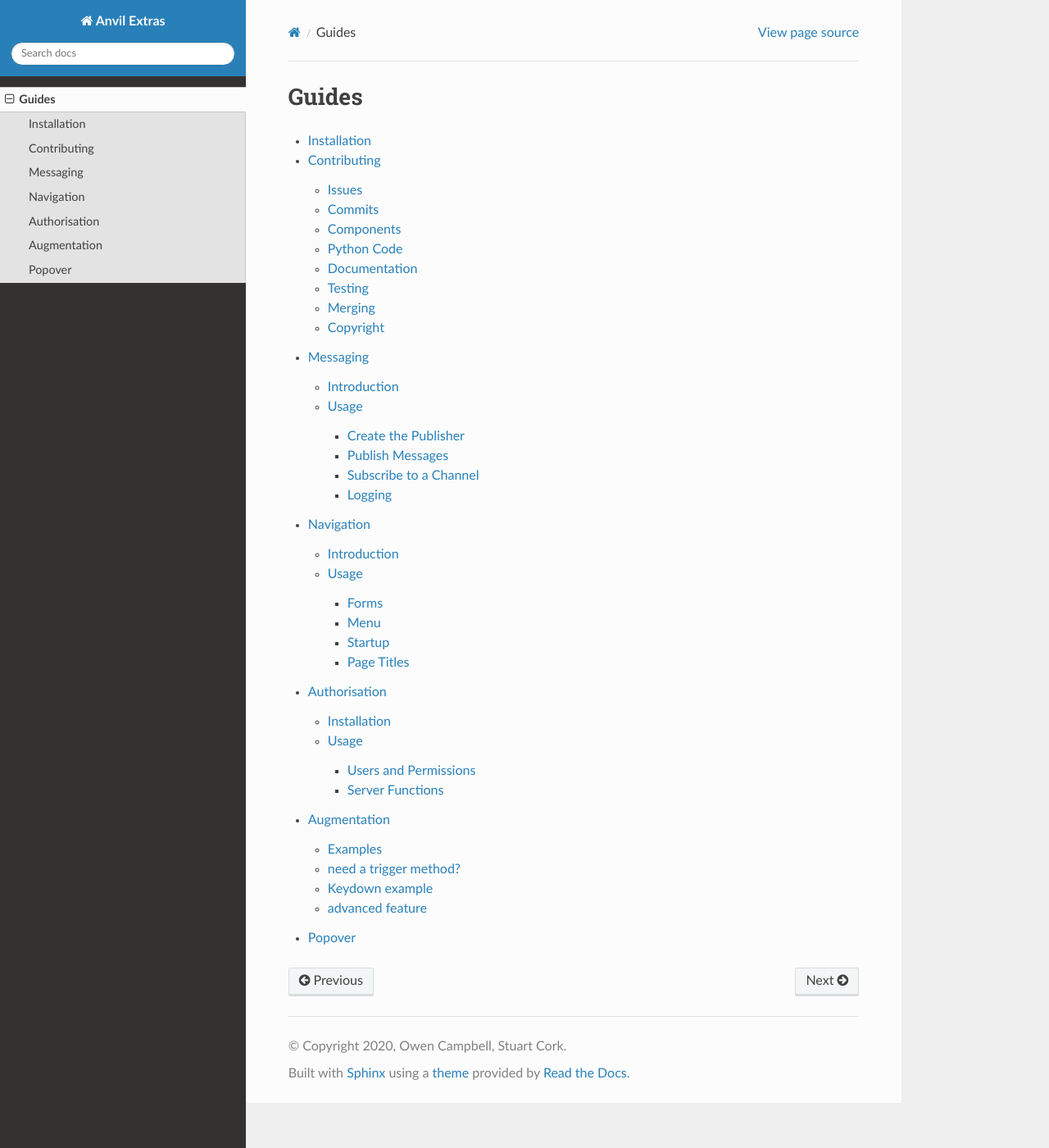
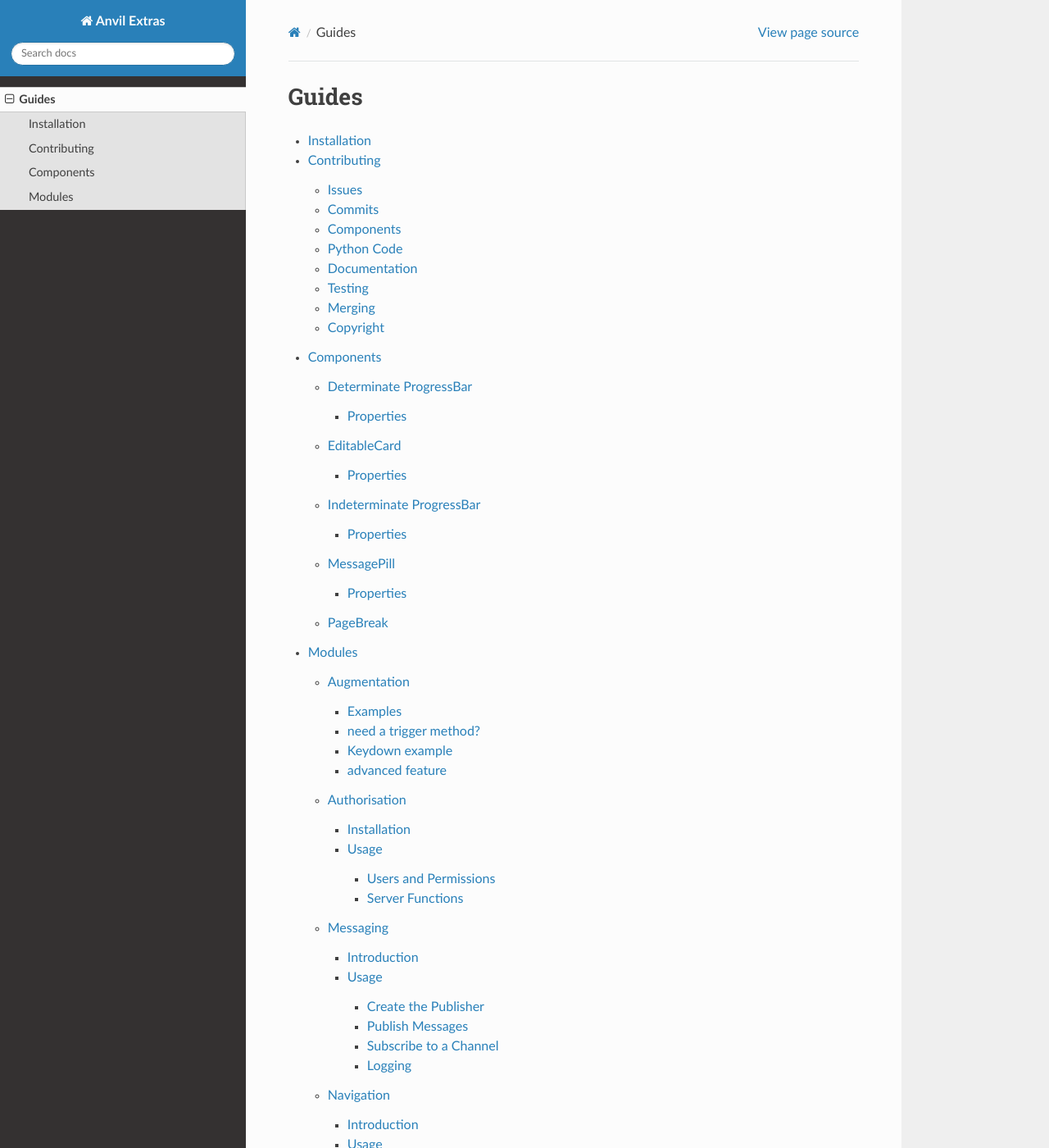
Before and after one commit to anvilistas/anvil-extras, a Sphinx documentation site: the page built from docs/guides/index.rst, in a window 1280 px wide and 1400 px high. Shown: the whole window at 82% size. Built offline with Sphinx 7.4.7 and the Read the Docs theme 2.0.0, drawn with Linux system fonts in a browser that asks for light colours.

Commit message:
Add docs for components

```diff
--- /dev/null
+++ b/docs/guides/components/index.rst
@@ -0,0 +1,7 @@
+Components
+==========
+
+.. toctree::
+   :glob:
+
+   *
--- /dev/null
+++ b/docs/guides/components/page_break.rst
@@ -0,0 +1,3 @@
+PageBreak
+=========
+For use in forms which are rendered to PDF to indicate that a page break is required.
--- a/docs/guides/index.rst
+++ b/docs/guides/index.rst
@@ -3,10 +3,7 @@
 
 .. toctree::
 
-    installation
-    contributing
-    messaging
-    navigation
-    authorisation
-    augmentation
-    popover
+   installation
+   contributing
+   components/index
+   modules/index
--- /dev/null
+++ b/docs/guides/modules/index.rst
@@ -0,0 +1,7 @@
+Modules
+=======
+
+.. toctree::
+   :glob:
+
+   *
```
Also changed, not shown: docs/guides/components/determinate_progress_bar.rst (added, +18 -0 lines), docs/guides/components/editable_card.rst (added, +19 -0 lines), docs/guides/components/indeterminate_progress_bar.rst (added, +14 -0 lines), docs/guides/components/message_pill.rst (added, +16 -0 lines), docs/guides/modules/augmentation.rst (renamed from docs/guides/augmentation.rst), docs/guides/modules/authorisation.rst (renamed from docs/guides/authorisation.rst), docs/guides/modules/messaging.rst (renamed from docs/guides/messaging.rst), docs/guides/modules/navigation.rst (renamed from docs/guides/navigation.rst), docs/guides/modules/popover.rst (renamed from docs/guides/popover.rst), docs/images/message_pill.png (added).
